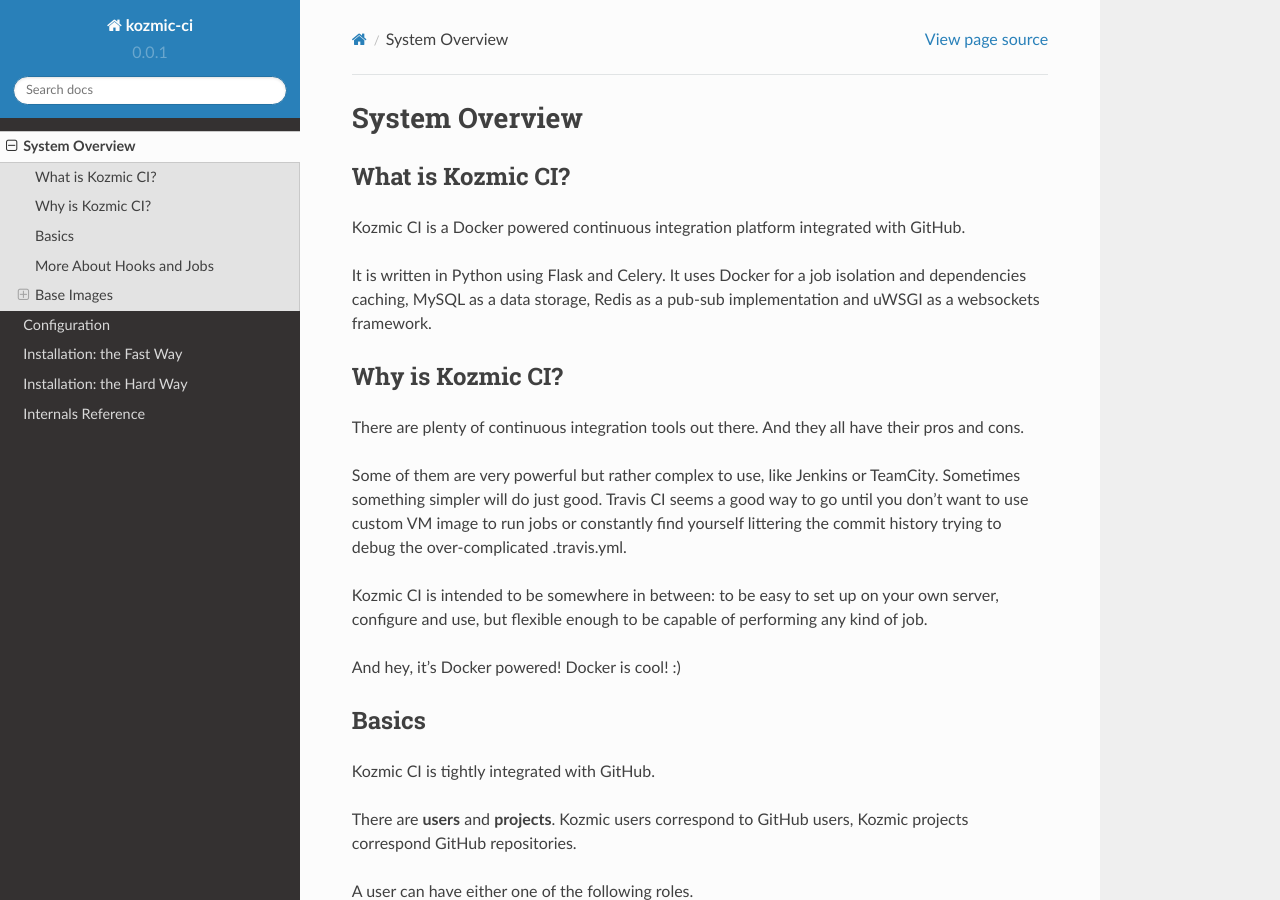
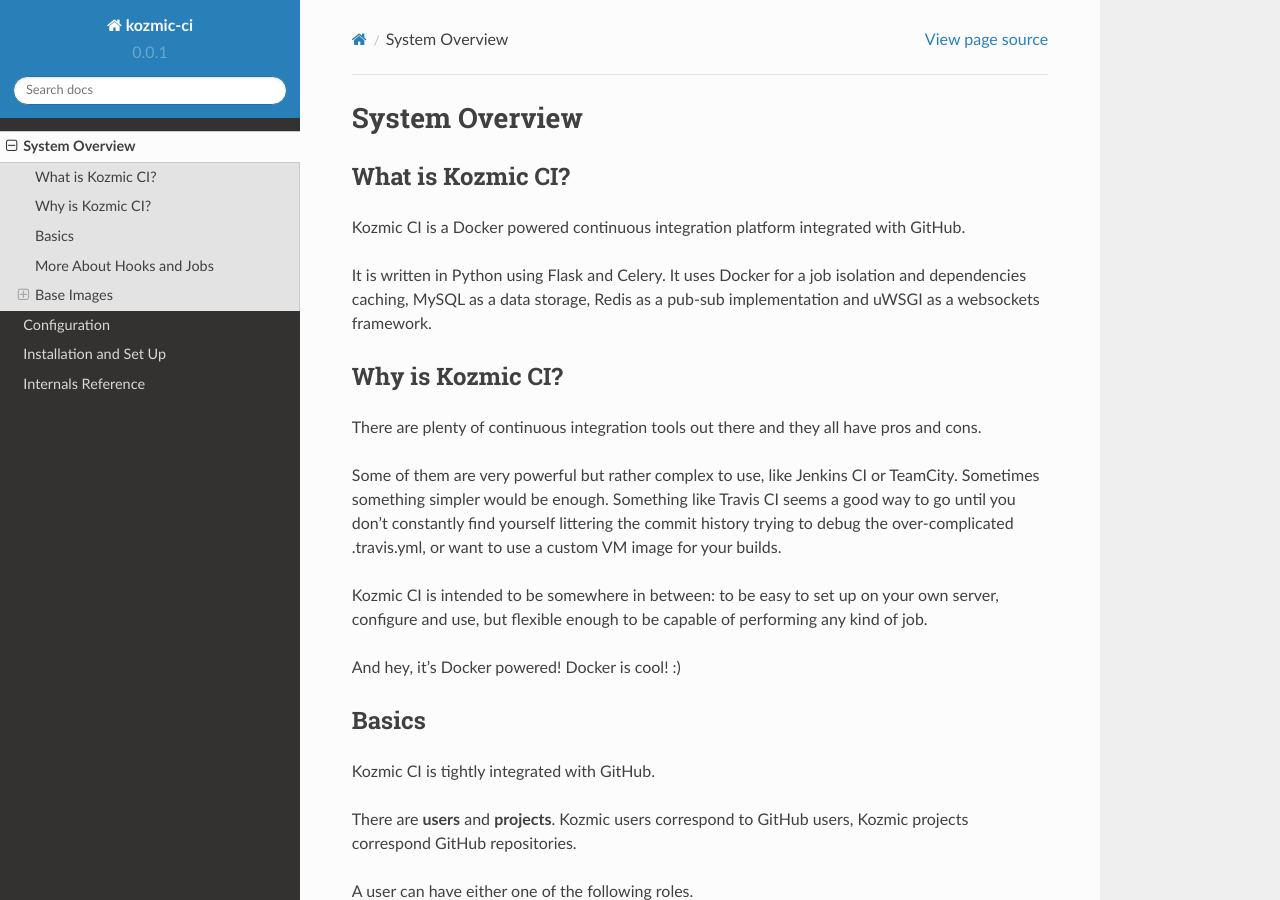
Before and after one commit to aromanovich/kozmic-ci, a Sphinx documentation site: the page built from docs/source/overview.rst, in a window 1280 px wide and 900 px high. Built offline with Sphinx 7.4.7 and the Read the Docs theme 2.0.0, drawn with Linux system fonts in a browser that asks for light colours.

Commit message:
Documentation

```diff
--- a/docs/source/index.rst
+++ b/docs/source/index.rst
@@ -9,6 +9,5 @@
 
    overview
    configuration
-   setup
-   setup-hard-way
+   installation
    internals
--- a/docs/source/overview.rst
+++ b/docs/source/overview.rst
@@ -3,7 +3,6 @@
 
 What is Kozmic CI?
 ------------------
-
 Kozmic CI is a Docker powered continuous integration platform integrated with
 GitHub.
 
@@ -13,15 +12,14 @@
 
 Why is Kozmic CI?
 -----------------
+There are plenty of continuous integration tools out there and they all have
+pros and cons.
 
-There are plenty of continuous integration tools out there. And they all have
-their pros and cons.
-
-Some of them are very powerful but rather complex to use, like Jenkins or
-TeamCity. Sometimes something simpler will do just good. Travis CI seems a good
-way to go until you don't want to use custom VM image to run jobs or
-constantly find yourself littering the commit history trying to debug the
-over-complicated .travis.yml.
+Some of them are very powerful but rather complex to use, like Jenkins CI or
+TeamCity. Sometimes something simpler would be enough. Something like Travis CI
+seems a good way to go until you don't constantly find yourself littering the
+commit history trying to debug the over-complicated .travis.yml, or want to use
+a custom VM image for your builds.
 
 Kozmic CI is intended to be somewhere in between: to be easy to set up on your
 own server, configure and use, but flexible enough to be capable of performing
@@ -31,7 +29,6 @@
 
 Basics
 ------
-
 Kozmic CI is tightly integrated with GitHub.
 
 There are **users** and **projects**. Kozmic users correspond to GitHub users, Kozmic
@@ -60,7 +57,6 @@
 
 More About Hooks and Jobs
 -------------------------
-
 As it has been mentioned above, hooks describe jobs.
 
 To configure a hook, you must specify a Docker **base image** and a **build script**.
@@ -89,7 +85,6 @@
 
 Base Images
 -----------
-
 Kozmic CI runs builds in isolated Docker containers that offer a clean
 environment for every build.
 
```
Also changed, not shown: docs/source/configuration.rst (+14 -1 lines), docs/source/images.rst (deleted, +0 -44 lines), docs/source/installation.rst (added, +155 -0 lines), docs/source/setup-hard-way.rst (deleted, +0 -33 lines), docs/source/setup.rst (deleted, +0 -68 lines), 1 other file.
